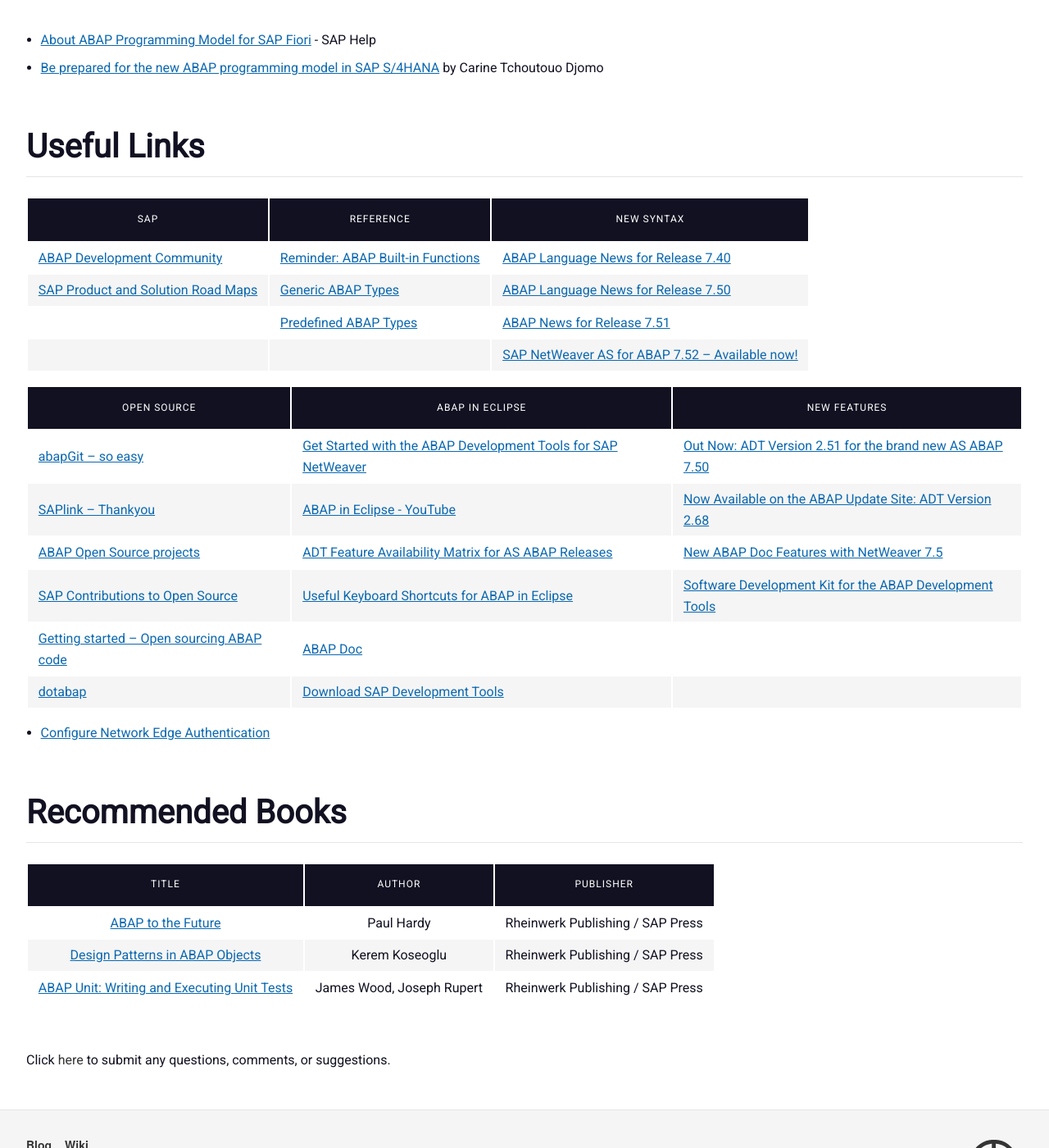
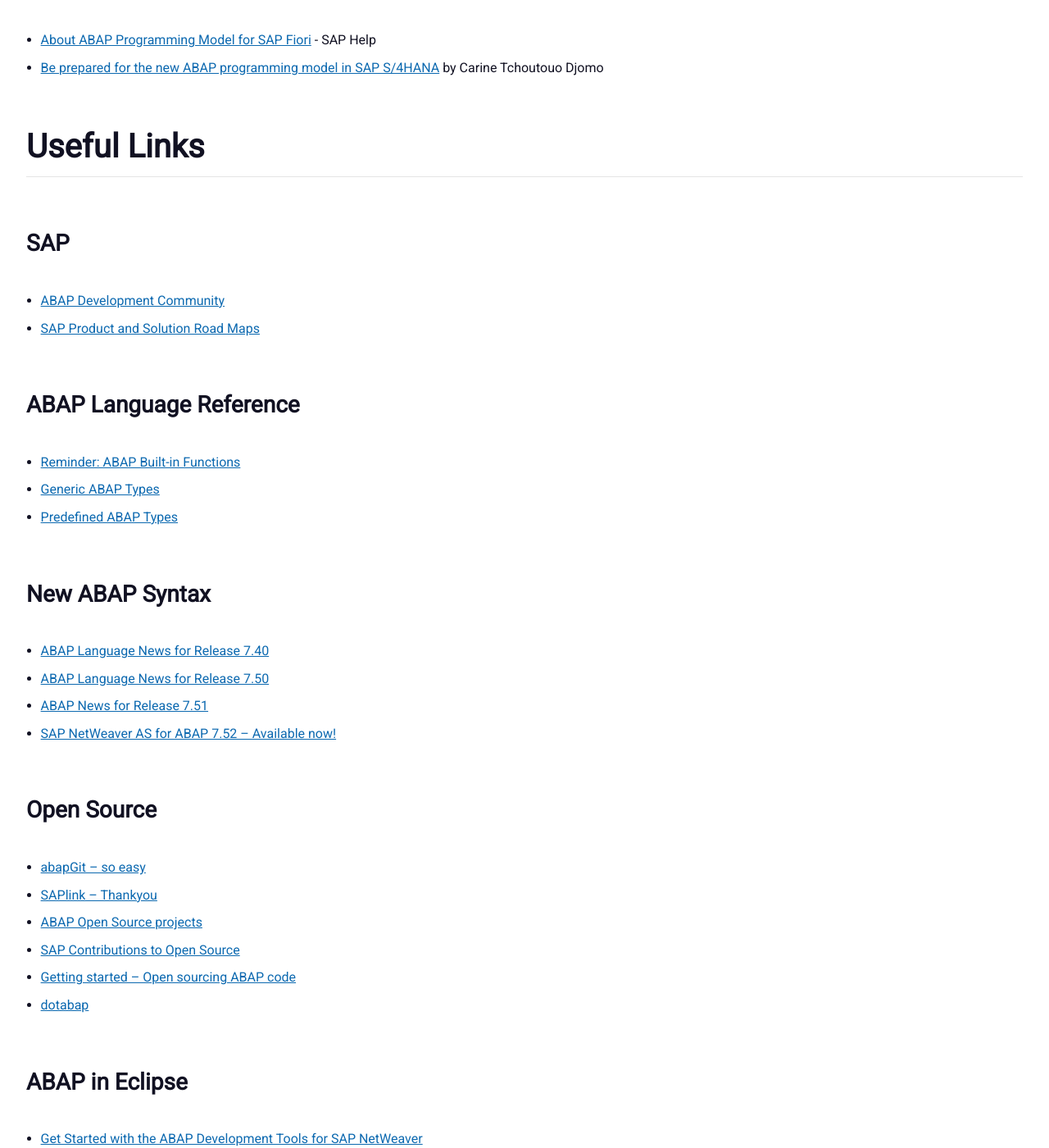
Before and after one commit to shruti170901/hola.github.io, a Jekyll site: the page built from abap/index.md, in a window 1280 px wide and 1400 px high, scrolled down 957 px. Shown: the whole window at 82% size. Built offline with Jekyll 4.4.1, drawn with Linux system fonts in a browser that asks for light colours.

Commit message:
Transformed tables into lists

```diff
--- a/abap/index.md
+++ b/abap/index.md
@@ -25,21 +25,43 @@ description: ABAP is a high-level programming language for SAP Application Serve
 
 # Useful Links
 
-| SAP | Reference | New Syntax |
-| --- | --- | --- |
-| [ABAP Development Community](https://www.sap.com/community/topic/abap.html) | [Reminder: ABAP Built-in Functions](https://blogs.sap.com/2015/11/30/reminder-abap-built-in-functions/) | [ABAP Language News for Release 7.40](https://blogs.sap.com/2013/07/22/abap-news-for-release-740/) |
-| [SAP Product and Solution Road Maps](https://www.sap.com/products/roadmaps.html) | [Generic ABAP Types](https://help.sap.com/doc/abapdocu_751_index_htm/7.51/en-US/abenbuilt_in_types_generic.htm) | [ABAP Language News for Release 7.50](https://blogs.sap.com/2015/11/27/abap-language-news-for-release-750/) |
-| | [Predefined ABAP Types](https://help.sap.com/doc/abapdocu_751_index_htm/7.51/en-US/abenbuilt_in_types_complete.htm) | [ABAP News for Release 7.51](https://blogs.sap.com/2016/11/04/abap-news-for-release-7.51/) |
-| | | [SAP NetWeaver AS for ABAP 7.52 – Available now!](https://blogs.sap.com/2017/09/14/sap-netweaver-as-for-abap-7.52-available-now/) |
+## SAP
 
-| Open Source | ABAP in Eclipse | New Features |
-| --- | --- | --- |
-| [abapGit – so easy](https://blogs.sap.com/2017/06/21/abapgit-so-easy/) | [Get Started with the ABAP Development Tools for SAP NetWeaver](https://blogs.sap.com/2012/06/19/get-started-with-the-abap-development-tools-for-sap-netweaver/) | [Out Now: ADT Version 2.51 for the brand new AS ABAP 7.50](https://blogs.sap.com/2015/10/22/out-now-adt-version-251-for-the-brand-new-as-abap-750/) |
-| [SAPlink – Thankyou](https://blogs.sap.com/2017/06/22/saplink-thankyou/) | [ABAP in Eclipse - YouTube](https://www.youtube.com/playlist?list=PLM6Ee3lDb6FgYc8PhQbfD90Z4jA17j3V7) | [Now Available on the ABAP Update Site: ADT Version 2.68](https://blogs.sap.com/2016/10/19/now-available-abap-update-site-adt-version-2.68/) |
-| [ABAP Open Source projects](https://blogs.sap.com/2015/11/27/abap-open-source-projects/) | [ADT Feature Availability Matrix for AS ABAP Releases](https://blogs.sap.com/2013/06/05/adt-feature-availability-matrix-for-as-abap-releases/) | [New ABAP Doc Features with NetWeaver 7.5](https://blogs.sap.com/2015/10/21/new-abap-doc-features-with-netweaver-75/) |
-| [SAP Contributions to Open Source](https://archive.sap.com/documents/docs/DOC-29056) | [Useful Keyboard Shortcuts for ABAP in Eclipse](https://blogs.sap.com/2013/11/21/useful-keyboard-shortcuts-for-abap-in-eclipse/) | [Software Development Kit for the ABAP Development Tools](https://blogs.sap.com/2013/04/30/software-development-kit-for-the-abap-development-tools/) |
-| [Getting started – Open sourcing ABAP code](https://blogs.sap.com/2017/11/19/getting-started-open-sourcing-abap-code/) | [ABAP Doc](https://blogs.sap.com/2013/04/29/abap-doc/) | |
-| [dotabap](http://dotabap.org/) | [Download SAP Development Tools](https://tools.hana.ondemand.com/#) | |
+- [ABAP Development Community](https://www.sap.com/community/topic/abap.html)
+- [SAP Product and Solution Road Maps](https://www.sap.com/products/roadmaps.html)
+
+## ABAP Language Reference
+
+- [Reminder: ABAP Built-in Functions](https://blogs.sap.com/2015/11/30/reminder-abap-built-in-functions/)
+- [Generic ABAP Types](https://help.sap.com/doc/abapdocu_751_index_htm/7.51/en-US/abenbuilt_in_types_generic.htm)
+- [Predefined ABAP Types](https://help.sap.com/doc/abapdocu_751_index_htm/7.51/en-US/abenbuilt_in_types_complete.htm)
+
+## New ABAP Syntax
+
+- [ABAP Language News for Release 7.40](https://blogs.sap.com/2013/07/22/abap-news-for-release-740/)
+- [ABAP Language News for Release 7.50](https://blogs.sap.com/2015/11/27/abap-language-news-for-release-750/)
+- [ABAP News for Release 7.51](https://blogs.sap.com/2016/11/04/abap-news-for-release-7.51/)
+- [SAP NetWeaver AS for ABAP 7.52 – Available now!](https://blogs.sap.com/2017/09/14/sap-netweaver-as-for-abap-7.52-available-now/)
+
+## Open Source
+
+- [abapGit – so easy](https://blogs.sap.com/2017/06/21/abapgit-so-easy/)
+- [SAPlink – Thankyou](https://blogs.sap.com/2017/06/22/saplink-thankyou/)
+- [ABAP Open Source projects](https://blogs.sap.com/2015/11/27/abap-open-source-projects/)
+- [SAP Contributions to Open Source](https://archive.sap.com/documents/docs/DOC-29056)
+- [Getting started – Open sourcing ABAP code](https://blogs.sap.com/2017/11/19/getting-started-open-sourcing-abap-code/)
+- [dotabap](http://dotabap.org/)
+
+## ABAP in Eclipse
+
+- [Get Started with the ABAP Development Tools for SAP NetWeaver](https://blogs.sap.com/2012/06/19/get-started-with-the-abap-development-tools-for-sap-netweaver/)
+- [ABAP in Eclipse - YouTube](https://www.youtube.com/playlist?list=PLM6Ee3lDb6FgYc8PhQbfD90Z4jA17j3V7)
+- [ADT Feature Availability Matrix for AS ABAP Releases](https://blogs.sap.com/2013/06/05/adt-feature-availability-matrix-for-as-abap-releases/)
+- [Useful Keyboard Shortcuts for ABAP in Eclipse](https://blogs.sap.com/2013/11/21/useful-keyboard-shortcuts-for-abap-in-eclipse/)
+- [ABAP Doc](https://blogs.sap.com/2013/04/29/abap-doc/)
+- [Download SAP Development Tools](https://tools.hana.ondemand.com/#)
+
+## Security
 
 - [Configure Network Edge Authentication](https://blogs.sap.com/2017/11/20/configure-network-edge-authentication/)
 
```
